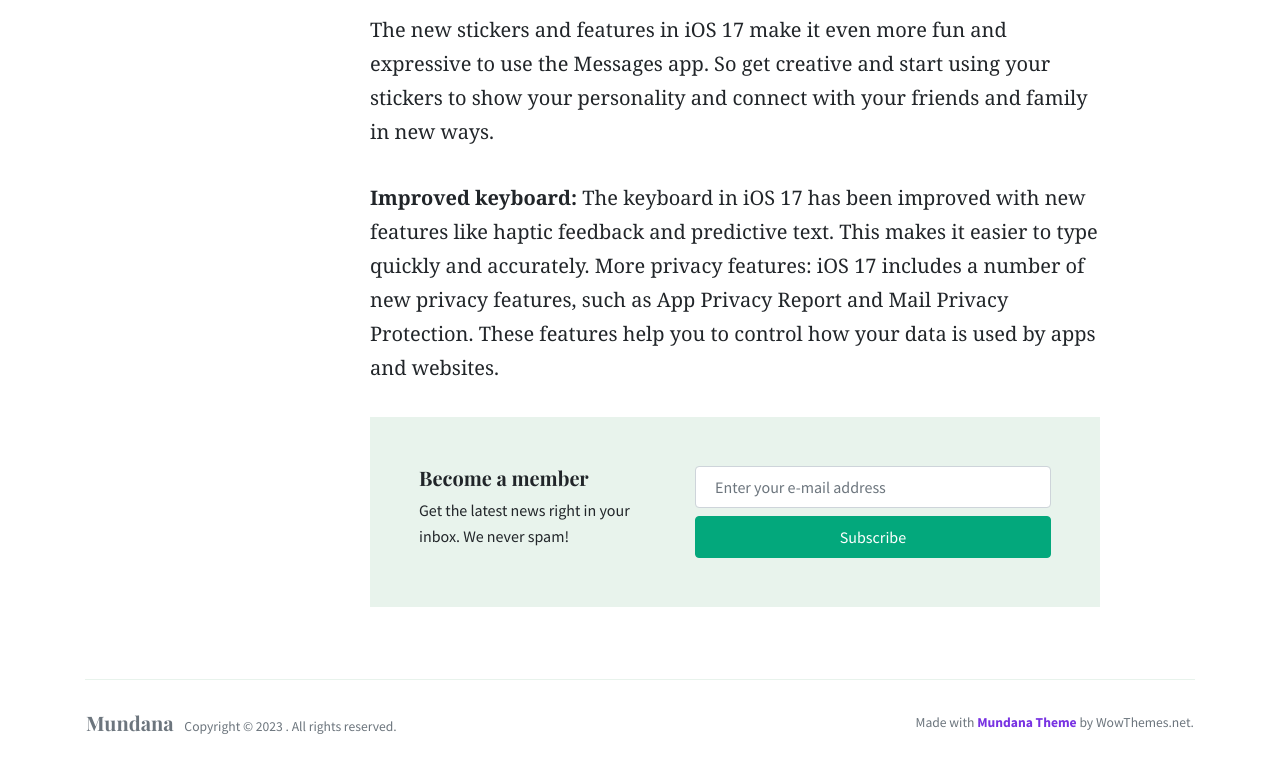
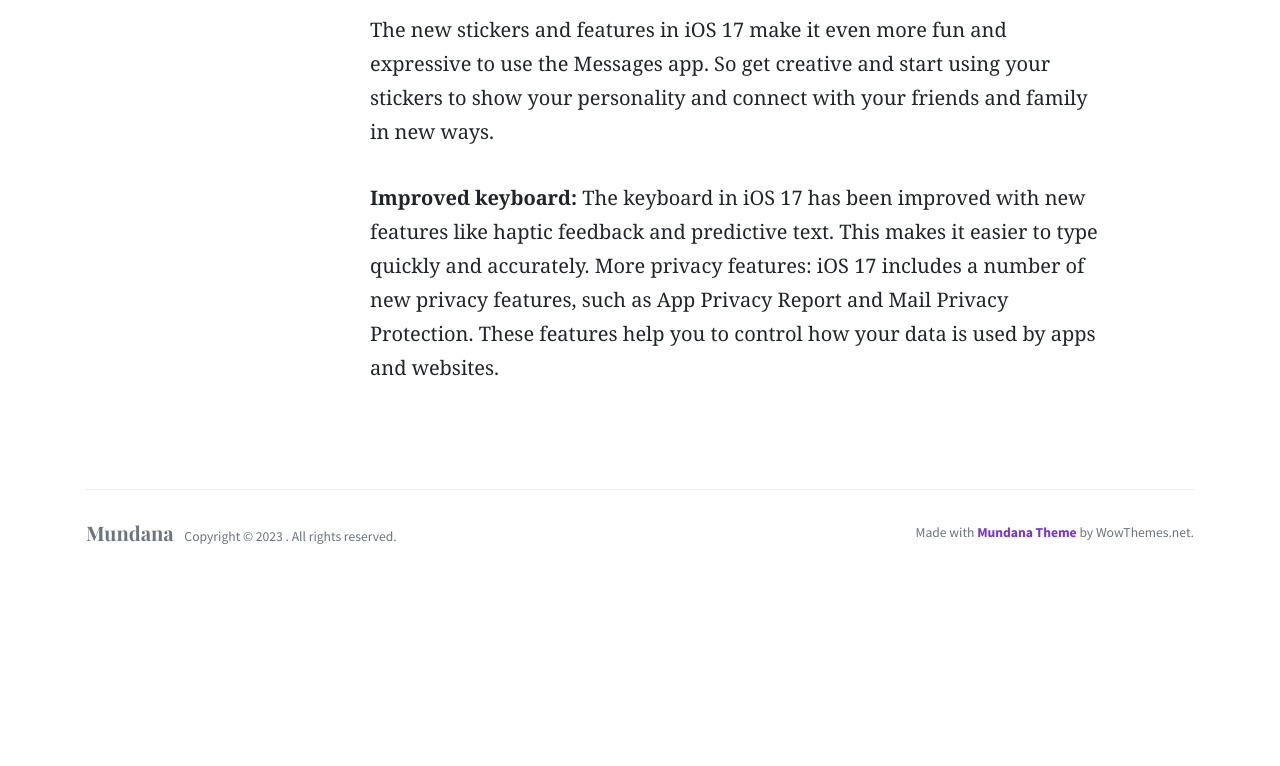
Before and after one commit to sanjaysingh1990/blogs, a website: page ios17.html in a window 1280 px wide. Shown: the part 4684-5450 px from the top of the page. After the commit the page ends 5260 px from the top, so only its background shows below. Drawn offline with nearby package versions, Linux system fonts and the light colour scheme.

Commit message:
subscribe section is removed

```diff
--- a/ios17.html
+++ b/ios17.html
@@ -216,7 +216,7 @@ MAIN
                         new privacy features, such as App Privacy Report and Mail Privacy Protection. These features help you to control how your data is used by apps and websites.</p>
 
                 </article>
-                <div class="border p-5 bg-lightblue">
+                <!-- <div class="border p-5 bg-lightblue">
                     <div class="row justify-content-between">
                         <div class="col-md-5 mb-2 mb-md-0">
                             <h5 class="font-weight-bold secondfont">Become a member</h5>
@@ -233,7 +233,7 @@ MAIN
                             </div>
                         </div>
                     </div>
-                </div>
+                </div> -->
             </div>
         </div>
     </div>
```
